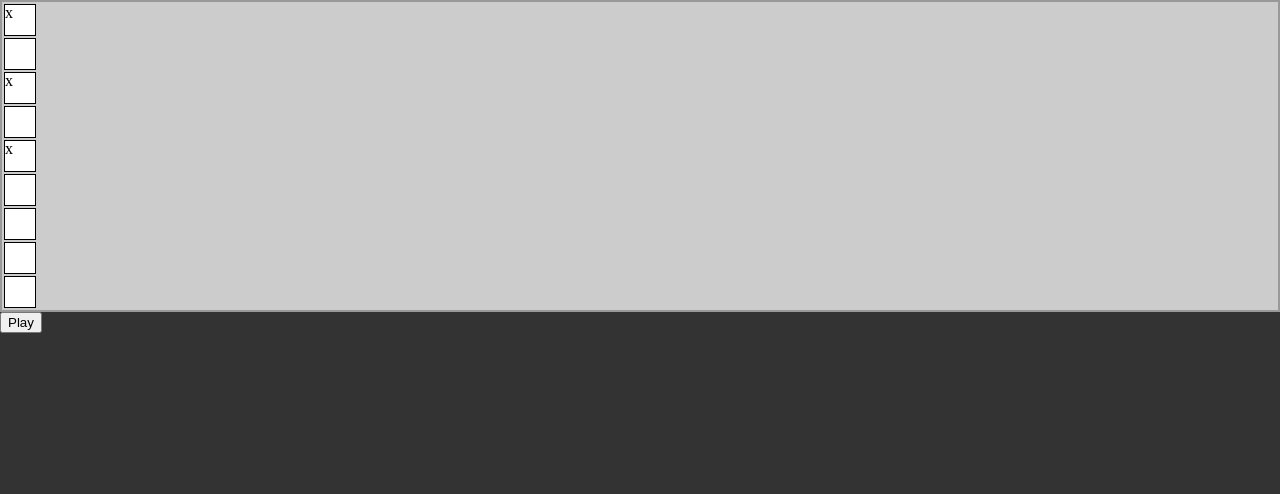
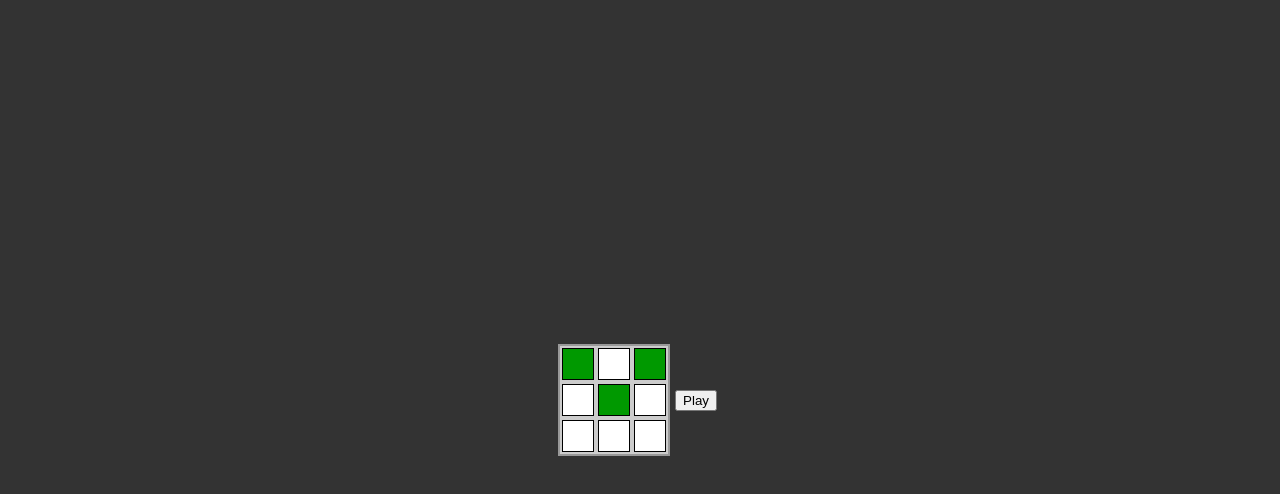
Before and after one commit to MatiasOrlandini/lppa-2018-MatiasOrlandini, a plain HTML site: page clase-2018-05-31/index.html in a window 1280 px wide. Drawn offline with Linux system fonts and the light colour scheme.

Commit message:
board style

```diff
--- a/clase-2018-05-31/css/style.css
+++ b/clase-2018-05-31/css/style.css
@@ -2,9 +2,21 @@ html, body{
   background-color: #333;
 }
 
+.game{
+  display: flex;
+  align-items: center;
+  justify-content: center;
+  width: 100vw;
+  height: 100vh;
+}
+
 .board{
+  display: flex;
+  flex-wrap: wrap;
   background-color: #CCC;
   border: 2px solid #999;
+  width: 108px;
+  height: 108px;
 }
 
 .board li {
@@ -13,4 +25,12 @@ html, body{
   margin: 2px;
   background-color: #FFF;
   border: 1px solid #000;
+  cursor: pointer;
 }
+.board li.alive{
+  background-color: #090;
+}
+
+button{
+  margin: 5px;
+}
--- a/clase-2018-05-31/index.html
+++ b/clase-2018-05-31/index.html
@@ -11,11 +11,11 @@
   <body>
     <div class="game">
       <ul class="board">
-        <li>x</li>
+        <li class="alive"></li>
         <li></li>
-        <li>x</li>
+        <li class="alive"></li>
         <li></li>
-        <li>x</li>
+        <li class="alive"></li>
         <li></li>
         <li></li>
         <li></li>
```
